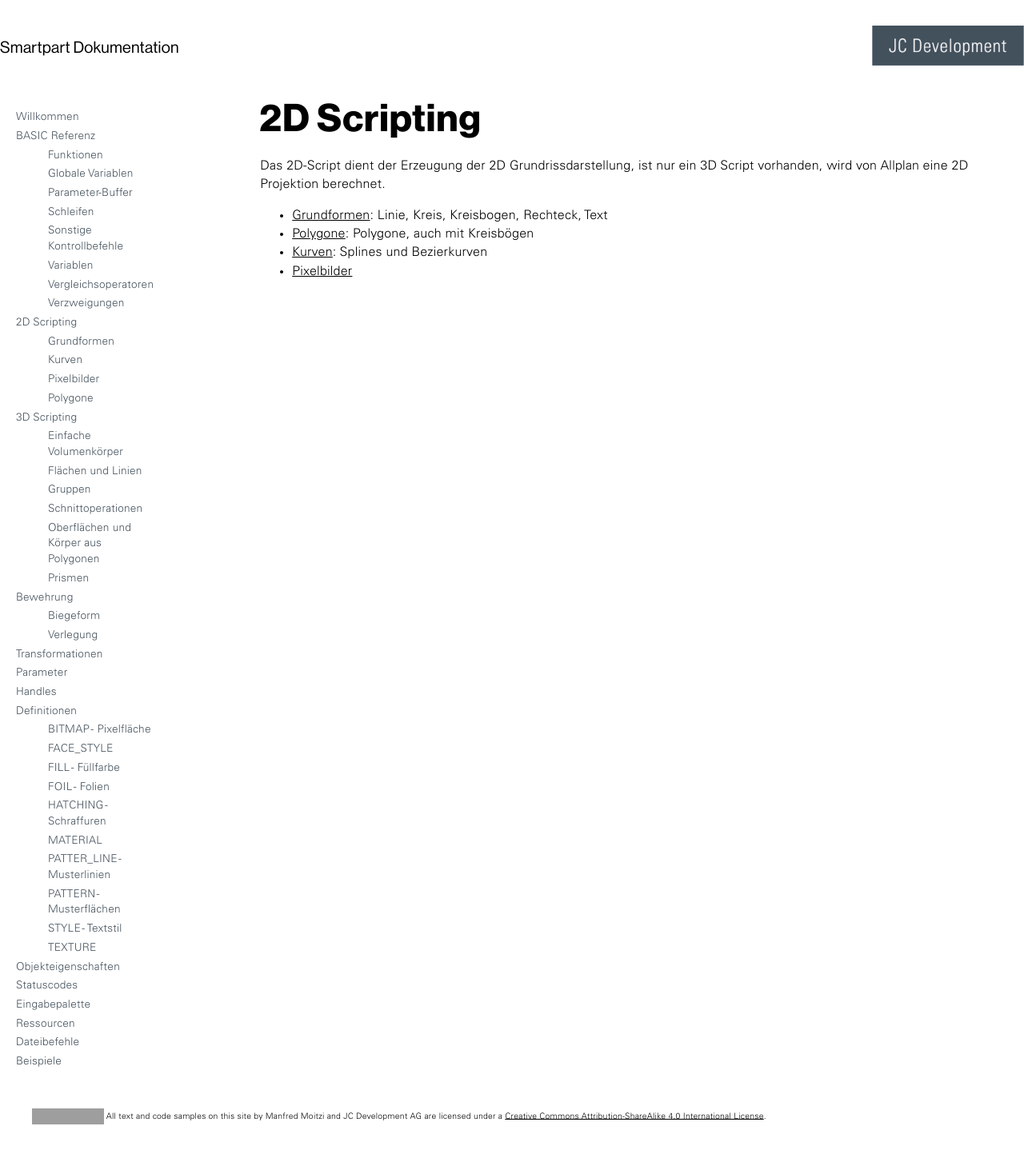
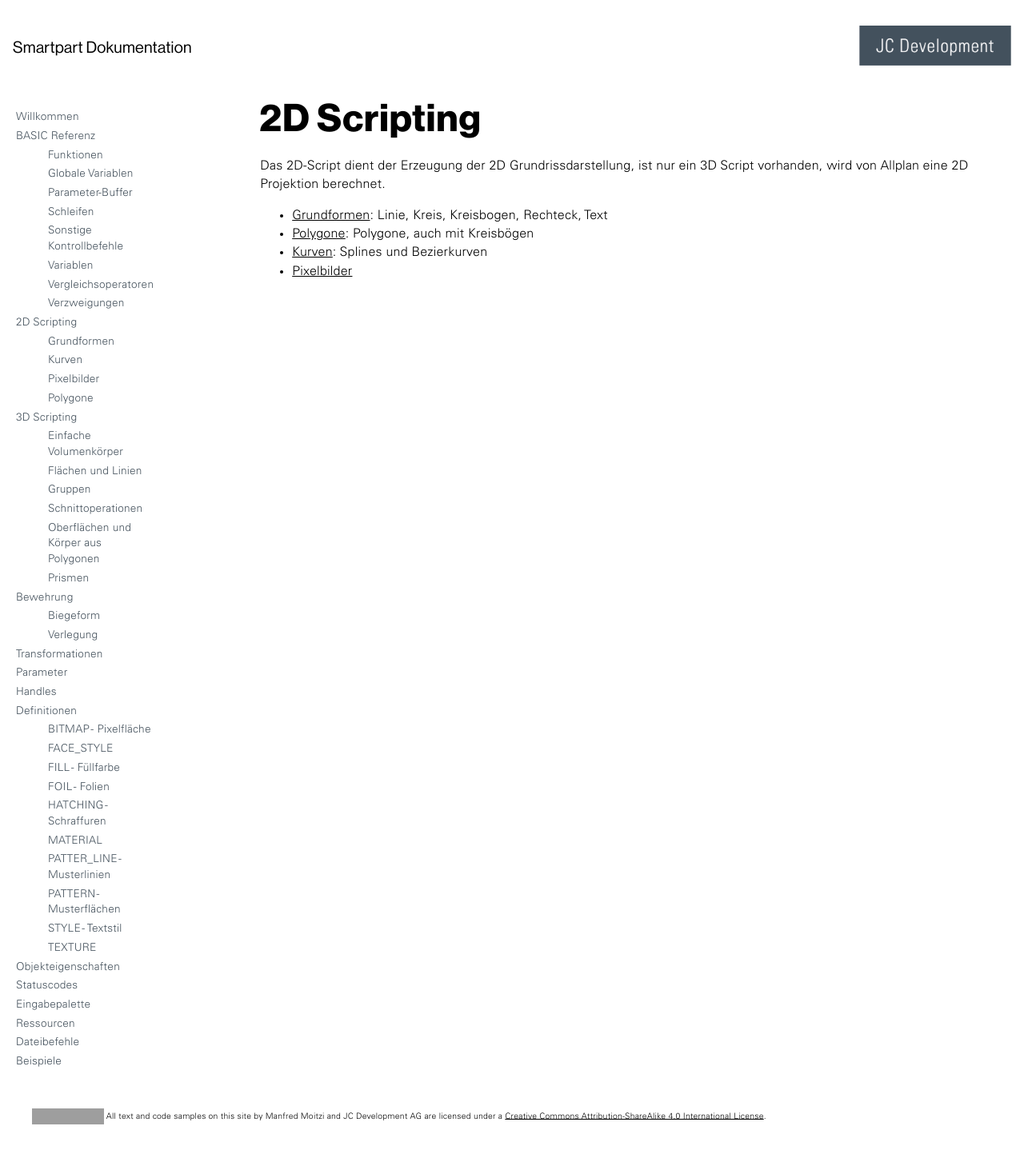
Before and after one commit to JC-Development-AG/smartpart-doku, a Jekyll site: the page built from 2d-scripting.html, in a window 1280 px wide. Shown: the whole page at 80% size. Built offline with Jekyll 4.4.1, drawn with Linux system fonts in a browser that asks for light colours; some web fonts are replaced; grey boxes are pictures that could not be loaded.

Commit message:
Fix css issues

```diff
--- a/assets/css/styles.sass
+++ b/assets/css/styles.sass
@@ -56,18 +56,17 @@ body
   line-height: 1.45
   letter-spacing: 0.015em
 
-.wrapper
+.wrapper,
+header
   max-width: 1300px
   margin: 0 auto
   padding: 0 1rem
   display: flex
 
 header
-  max-width: 1300px
-  margin: 0 auto
-  display: flex
   align-items: center
-  padding: 2rem 0
+  padding-top: 2rem
+  padding-bottom: 2rem
   justify-content: space-between
 
 .sample-h2
```
